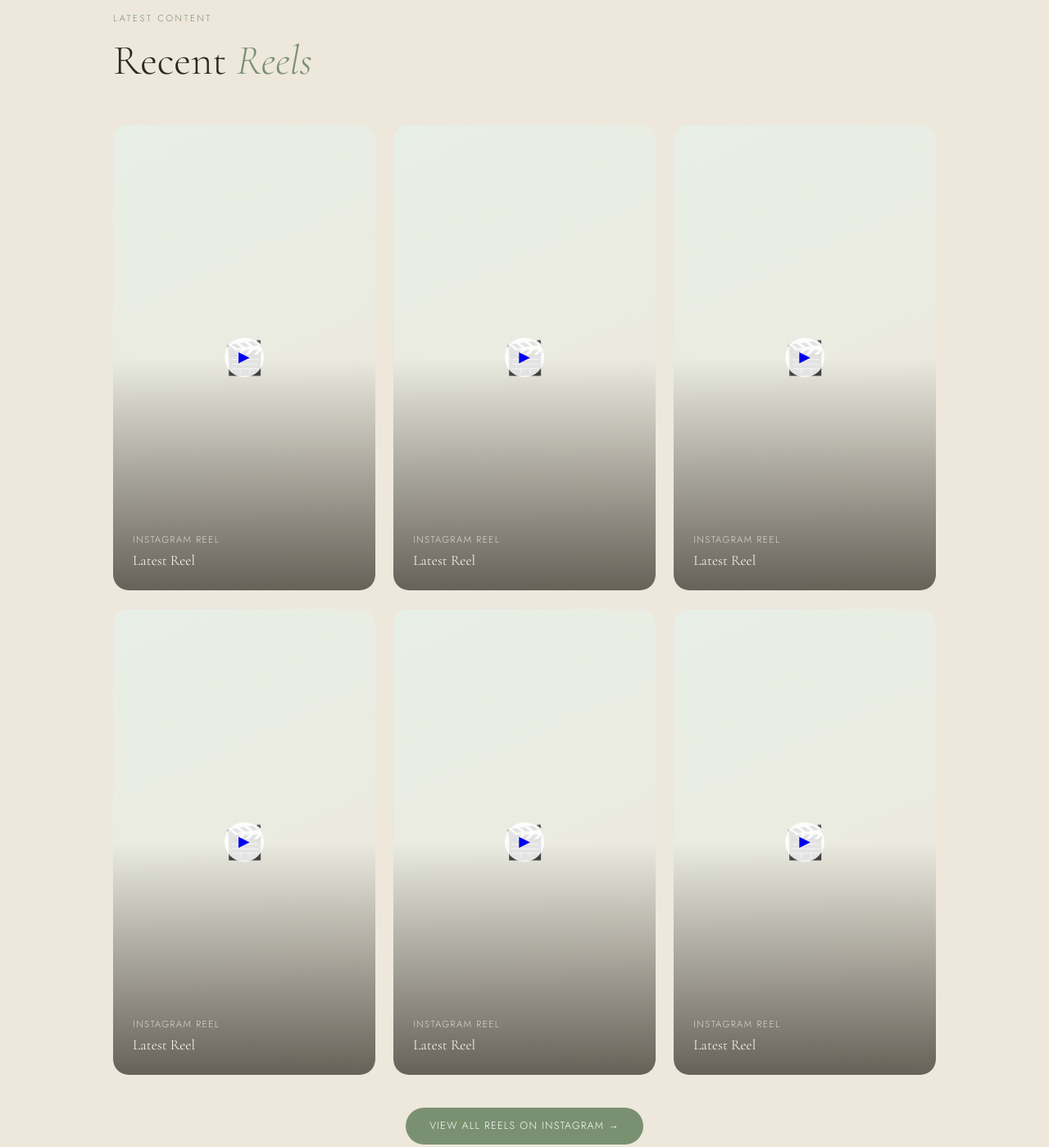
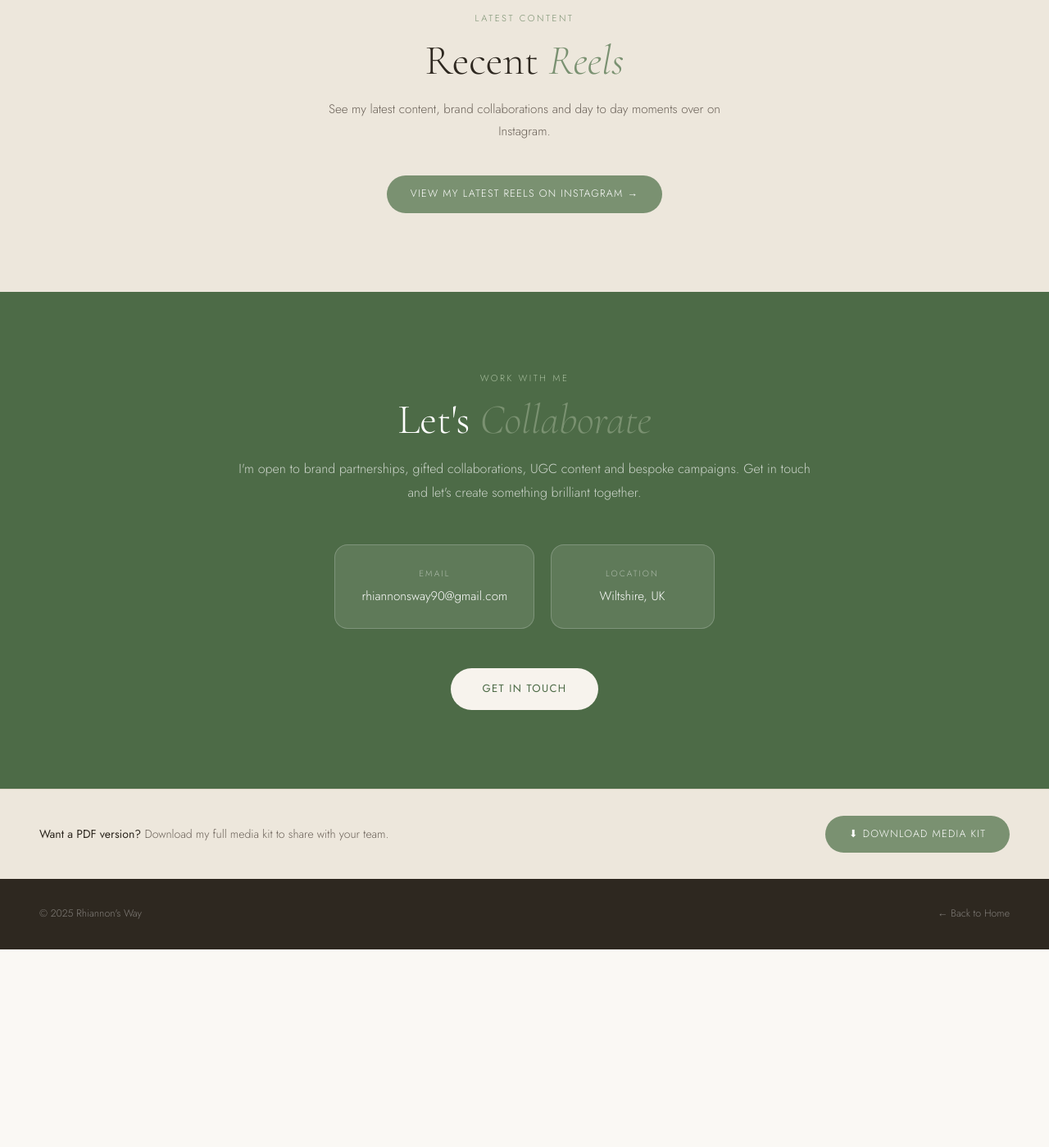
Before and after one commit to Rhiannonsway/rhiannons-way, a plain HTML site: page mediakit.html in a window 1280 px wide. Shown: the part 4000-5399 px from the top of the page at 82% size. After the commit the page ends 5158 px from the top, so only its background shows below. Drawn offline with nearby package versions, Linux system fonts and the light colour scheme.

Commit message:
Add files via upload

```diff
--- a/mediakit.html
+++ b/mediakit.html
@@ -871,60 +871,11 @@
   <!-- REELS SHOWCASE -->
   <section class="reels-section">
     <div class="section-inner">
-      <p class="section-label reveal">Latest content</p>
-      <h2 class="section-title reveal">Recent <em>Reels</em></h2>
-      <div class="reels-grid reveal">
-        <a href="https://www.instagram.com/reel/DXv4BJWMXO-/" class="reel-card" target="_blank">
-          <div class="reel-placeholder">🎬</div>
-          <div class="reel-overlay">
-            <div class="reel-play">▶</div>
-            <p class="reel-label">Instagram Reel</p>
-            <p class="reel-title">Latest Reel</p>
-          </div>
-        </a>
-        <a href="https://www.instagram.com/reel/DXkMGzVDBKn/" class="reel-card" target="_blank">
-          <div class="reel-placeholder">🎬</div>
-          <div class="reel-overlay">
-            <div class="reel-play">▶</div>
-            <p class="reel-label">Instagram Reel</p>
-            <p class="reel-title">Latest Reel</p>
-          </div>
-        </a>
-        <a href="https://www.instagram.com/reel/DXEABB2jKl6/" class="reel-card" target="_blank">
-          <div class="reel-placeholder">🎬</div>
-          <div class="reel-overlay">
-            <div class="reel-play">▶</div>
-            <p class="reel-label">Instagram Reel</p>
-            <p class="reel-title">Latest Reel</p>
-          </div>
-        </a>
-        <a href="https://www.instagram.com/reel/DWYTfeGDGN_/" class="reel-card" target="_blank">
-          <div class="reel-placeholder">🎬</div>
-          <div class="reel-overlay">
-            <div class="reel-play">▶</div>
-            <p class="reel-label">Instagram Reel</p>
-            <p class="reel-title">Latest Reel</p>
-          </div>
-        </a>
-        <a href="https://www.instagram.com/reel/DWCagLuiTSg/" class="reel-card" target="_blank">
-          <div class="reel-placeholder">🎬</div>
-          <div class="reel-overlay">
-            <div class="reel-play">▶</div>
-            <p class="reel-label">Instagram Reel</p>
-            <p class="reel-title">Latest Reel</p>
-          </div>
-        </a>
-        <a href="https://www.instagram.com/reel/DU0JFZYDFFz/" class="reel-card" target="_blank">
-          <div class="reel-placeholder">🎬</div>
-          <div class="reel-overlay">
-            <div class="reel-play">▶</div>
-            <p class="reel-label">Instagram Reel</p>
-            <p class="reel-title">Latest Reel</p>
-          </div>
-        </a>
-      </div>
-      <div style="text-align:center; margin-top:2.5rem;" class="reveal">
-        <a href="https://instagram.com/rhiannons_way" class="btn-download" target="_blank">View All Reels on Instagram →</a>
+      <div style="text-align:center;" class="reveal">
+        <p class="section-label">Latest Content</p>
+        <h2 class="section-title" style="margin-bottom:1rem;">Recent <em>Reels</em></h2>
+        <p style="font-size:0.95rem; color:var(--stone); max-width:480px; margin:0 auto 2.5rem; line-height:1.8;">See my latest content, brand collaborations and day to day moments over on Instagram.</p>
+        <a href="https://www.instagram.com/rhiannons_way" class="btn-download" target="_blank">View My Latest Reels on Instagram →</a>
       </div>
     </div>
   </section>
```
Also changed, not shown: index.html (+2 -2 lines).
